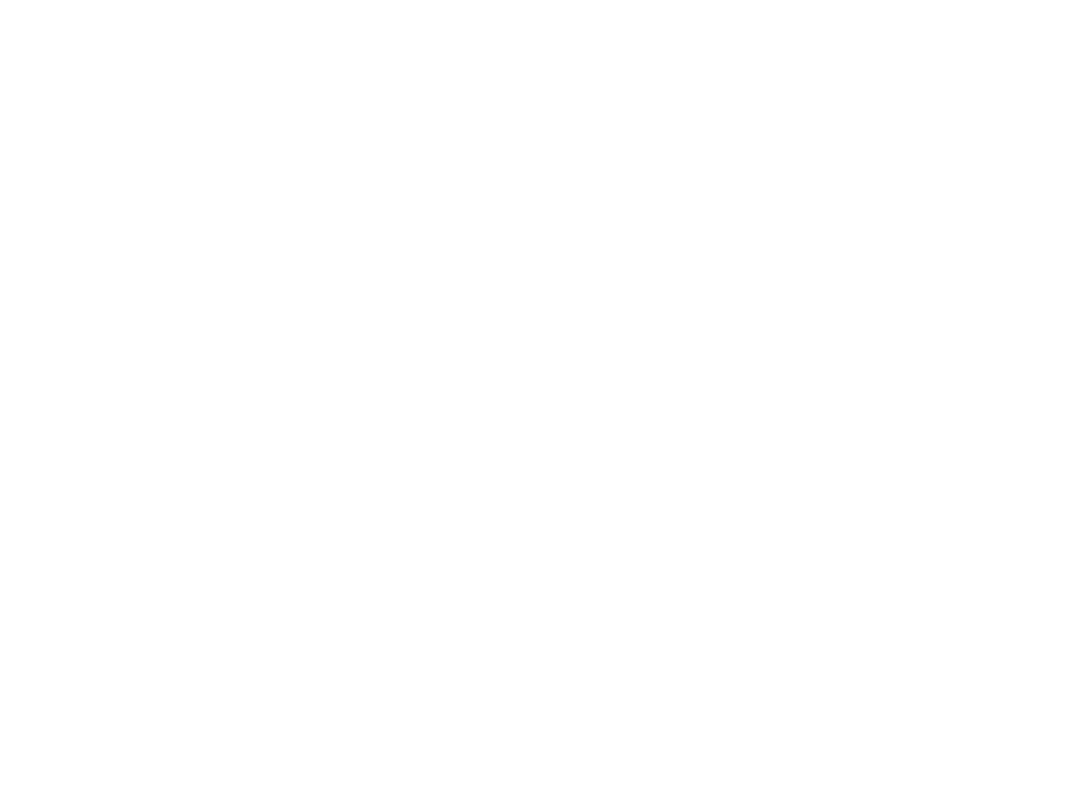
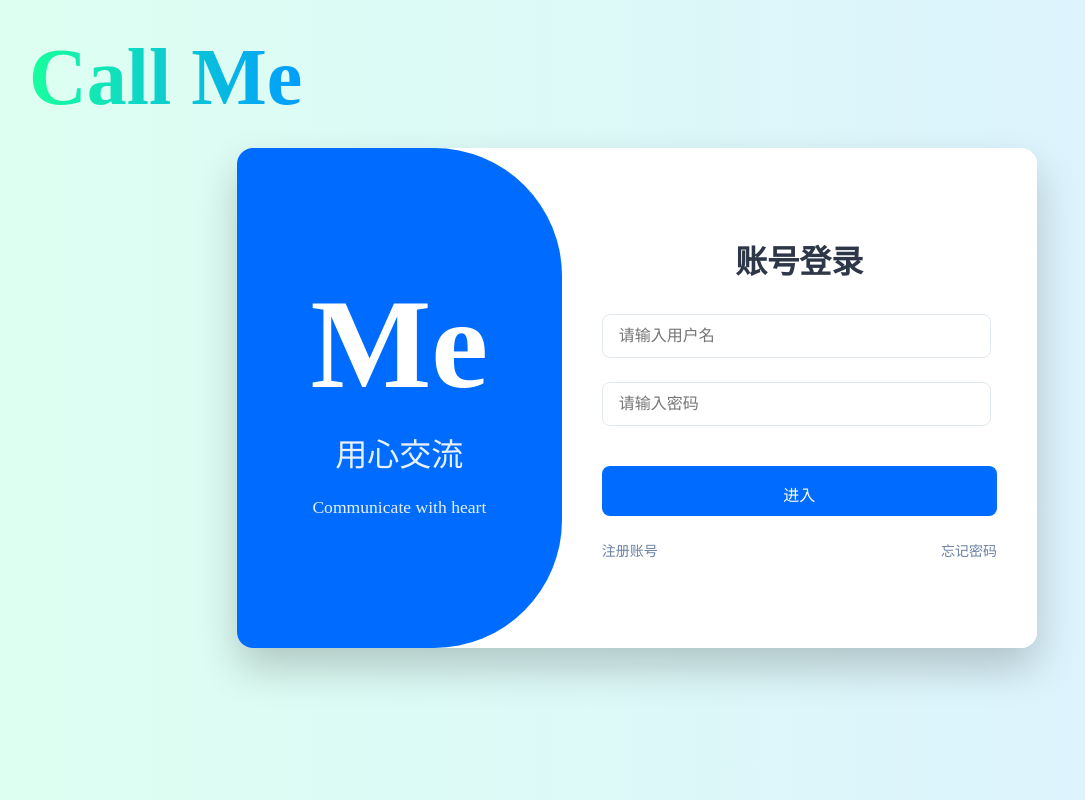
Before and after one commit to ilovef123/callme, a Vue app: page /login in a window 1280 px wide. Before the commit this address had no page. Shown: the whole page, without its empty margins (3-1088 px from the left). Built offline with nearby package versions, Linux system fonts and the light colour scheme.

Commit message:
登录页第二次修改

```diff
--- a/src/components/content/content_main.vue
+++ b/src/components/content/content_main.vue
@@ -1,7 +1,15 @@
+
 <template>
-  <button>立即体验</button>
+  <button @click="goLogin">立即体验</button>
 </template>
-<script>
+<script setup lang="ts">
+  import { useRouter } from 'vue-router';
+  const router = useRouter();
+  function goLogin(){
+      router.push({path:'/Login'})
+  }
 </script>
+
+
 <style>
 </style>
--- a/src/router/index.ts
+++ b/src/router/index.ts
@@ -3,12 +3,17 @@
   {
     path: '/',
     name: 'home',
-    component: () => import('@/views/Root.vue'),
+    component: () => import(/* webpackPrefetch: true */ '@/views/Root.vue'),
   },
   {
     path: '/discover',
     name: 'discover',
-    component: () => import('@/views/discover/index.vue')
+    component: () => import(/* webpackPrefetch: true */ '@/views/discover/index.vue')
+  },
+  {
+    path: '/login',
+    name: 'login',
+    component: () => import(/* webpackPrefetch: true */ '@/views/login/index.vue')
   }
 ];
 const router = createRouter({
--- /dev/null
+++ b/src/views/login/index.vue
@@ -0,0 +1,8 @@
+<script setup lang="ts">
+  import Login from './login.vue'
+</script>
+<template>
+  <Login />
+</template>
+
+<style></style>
--- a/src/views/login/login.vue
+++ b/src/views/login/login.vue
@@ -1,21 +1,20 @@
 <template>
   <div class="app-container">
-
     <div class="login-page">
-        <div class="top-left-text">Call Me</div>
+      <div class="top-left-text" v-once>Call Me</div>
       <div class="login-container">
         <!-- 左侧品牌信息 -->
         <div class="brand-section">
           <div class="brand-content">
-            <h1 class="brand-name">Me</h1>
-            <p class="brand-slogan"><span class="chinese-slogan">用心交流</span> <br> Communicate with heart</p>
+            <h1 class="brand-name" v-once>Me</h1>
+            <p class="brand-slogan" v-once><span class="chinese-slogan">用心交流</span> <br> Communicate with heart</p>
           </div>
         </div>
 
         <!-- 右侧登录表单 -->
         <div class="form-section">
           <form class="login-form" @submit.prevent="handleLogin">
-            <h2 class="form-title">账号登录</h2>
+            <h2 class="form-title" v-once>账号登录</h2>
 
             <div class="form-group">
               <input
--- a/src/views/login/style.scss
+++ b/src/views/login/style.scss
@@ -58,7 +58,7 @@
   font-size: 5rem;
   font-weight: bold;
   color: $white;
-  background: linear-gradient(90deg, #18ff9d,#009cff); // 定义渐变色
+  background: linear-gradient(90deg, #18ff9d, #009cff); // 定义渐变色
   -webkit-background-clip: text; // 将背景剪裁为文本
   -webkit-text-fill-color: transparent; // 使文本填充颜色透明，以便显示背景渐变
   z-index: 10; // 确保文本在最上层
```
